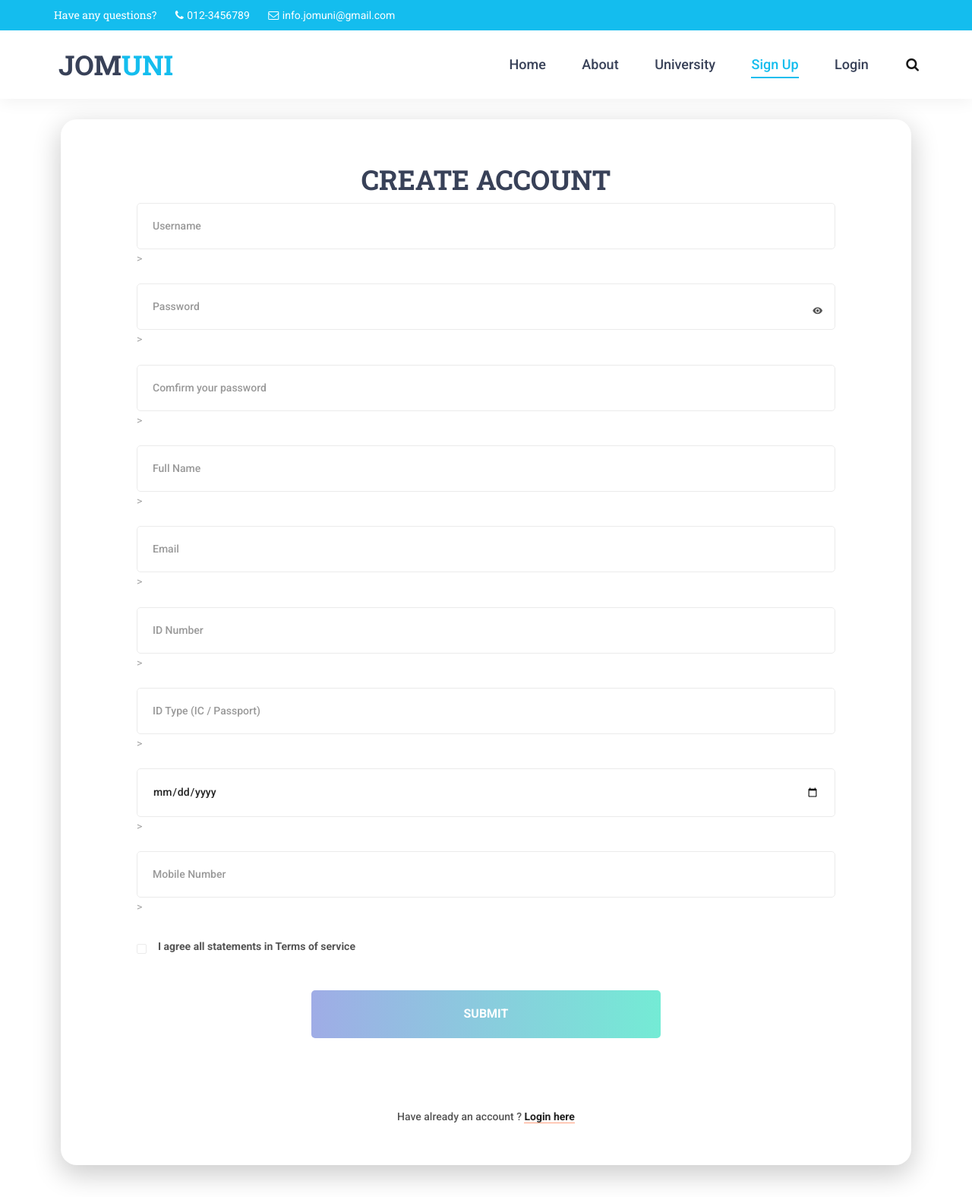
After one commit to yimin22/BIT216Assignment, a PHP site: page /login.html in a window 1280 px wide. The commit adds this page. Shown: the whole page at 76% size. Run offline with PHP 8.4, Linux system fonts and the light colour scheme.

Commit message:
Login and Sign Up html 7/3 main_sytle 7/3

```diff
--- /dev/null
+++ b/login.html
@@ -0,0 +1,150 @@
+<!DOCTYPE html>
+<html lang="en">
+<head>
+<title>Sign Up</title>
+<meta charset="utf-8">
+<meta http-equiv="X-UA-Compatible" content="IE=edge">
+<meta name="description" content="JOMUNI project">
+<meta name="viewport" content="width=device-width, initial-scale=1">
+<link rel="stylesheet" type="text/css" href="styles/bootstrap4/bootstrap.min.css">
+<link href="plugins/font-awesome-4.7.0/css/font-awesome.min.css" rel="stylesheet" type="text/css">
+<link rel="stylesheet" type="text/css" href="plugins/OwlCarousel2-2.2.1/owl.carousel.css">
+<link rel="stylesheet" type="text/css" href="plugins/OwlCarousel2-2.2.1/owl.theme.default.css">
+<link rel="stylesheet" type="text/css" href="plugins/OwlCarousel2-2.2.1/animate.css">
+<link rel="stylesheet" type="text/css" href="styles/responsive.css">
+<!-- Font Icon -->
+<link rel="stylesheet" href="fonts/material-icon/css/material-design-iconic-font.min.css">
+<!-- Main css -->
+<link rel="stylesheet" href="styles/style.css">
+<link rel="stylesheet" type="text/css" href="styles/main_styles.css">
+</head>
+
+<body>
+
+<div class="super_container">
+	<!-- Header -->
+	<header class="header">
+	<div class="top_bar">
+		<div class="top_bar_container">
+			<div class="container">
+				<div class="row">
+					<div class="col">
+						<div class="top_bar_content d-flex flex-row align-items-center justify-content-start">
+							<ul class="top_bar_contact_list">
+								<li><div class="question">Have any questions?</div></li>
+								<li>
+									<i class="fa fa-phone" aria-hidden="true"></i>
+									<div>012-3456789</div>
+								</li>
+								<li>
+									<i class="fa fa-envelope-o" aria-hidden="true"></i>
+									<div>info.jomuni@gmail.com</div>
+								</li>
+							</ul>
+						</div>
+					</div>
+				</div>
+			</div>
+		</div>
+	</div>
+<div class="header_container">
+	<div class="container">
+		<div class="row">
+			<div class="col">
+				<div class="header_content d-flex flex-row align-items-center justify-content-start">
+					<div class="logo_container">
+						<a href="#">
+							<div class="logo_text">JOM<span>UNI</span></div>
+						</a>
+					</div>
+					<nav class="main_nav_contaner ml-auto">
+						<ul class="main_nav">
+							<li><a href="index.html">Home</a></li>
+							<li><a href="about.html">About</a></li>
+							<li><a href="university.html">University</a></li>
+							<li class="active"><a href="signup.html">Sign Up</a></li>
+							<li><a href="login.html">Login</a></li>
+						</ul>
+						<div class="search_button"><i class="fa fa-search" aria-hidden="true"></i></div>
+
+					</nav>
+
+				</div>
+			</div>
+		</div>
+	</div>
+</div>
+</header>
+
+<!--Content-->
+<div class="main">
+        <section class="signup">
+            <!-- <img src="images/signup-bg.jpg" alt=""> -->
+            <div class="container">
+                <div class="signup-content">
+                    <form method="POST" id="signup-form" class="signup-form">
+                        <h2 class="form-title">Create account</h2>
+                        <div class="form-group">
+                            <input type="text" class="form-input" name="username" id="username" placeholder="Username" required <?php echo isset($username)?"value=".warpQuote($username):""; ?>>
+                        </div>
+                        <div class="form-group">
+                            <input type="text" class="form-input" name="password" id="password" placeholder="Password" required <?php echo isset($password)?"value=".warpQuote($password):""; ?>>
+                            <span toggle="#password" class="zmdi zmdi-eye field-icon toggle-password"></span>
+                        </div>
+                        <div class="form-group">
+                            <input type="password" class="form-input" name="re_password" id="re_password" placeholder="Comfirm your password" required <?php echo isset($repassword)?"value=".warpQuote($repassword):""; ?>>
+                        </div>
+                        <div class="form-group">
+                            <input type="text" class="form-input" name="fullname" id="fullname" placeholder="Full Name" required <?php echo isset($fullname)?"value=".warpQuote($fullname):""; ?>>
+                        </div>
+                        <div class="form-group">
+                            <input type="email" class="form-input" name="email" id="email" placeholder="Email" required <?php echo isset($email)?"value=".warpQuote($email):""; ?>>
+                        </div>
+                        <div class="form-group">
+                            <input type="number" class="form-input" name="id_num" id="id_num" placeholder="ID Number" required <?php echo isset($idNum)?"value=".$idNum:""; ?>>
+                        </div>
+                        <div class="form-group">
+                            <input type="text" class="form-input" name="id_type" id="id_type" placeholder="ID Type (IC / Passport)" required <?php echo isset($idType)?"value=".warpQuote($idType):""; ?>>
+                        </div>
+                        <div class="form-group">
+                            <input type="date" class="form-input" name="dateOfBirth" id="dateOfBirth" placeholder="Date of Birth" required <?php echo isset($dateOfBirth)?"value=".warpQuote($dateOfBirth):""; ?>>
+                        </div>
+                        <div class="form-group">
+                            <input type="tel" class="form-input" name="mobile_no" id="mobile_no" placeholder="Mobile Number" required <?php echo isset($mobileNum)?"value=".$mobileNum:""; ?>>
+                        </div>
+                        <div class="form-group">
+                            <input type="checkbox" name="agree-term" id="agree-term" class="agree-term" />
+                            <label for="agree-term" class="label-agree-term"><span><span></span></span>I agree all statements in  <a href="#" class="term-service">Terms of service</a></label>
+                        </div>
+                        <div class="form-group">
+                            <button type="submit" name="submit" id="submit" class="form-submit submit2" value="<?php echo $USERS ?>">Submit</button>
+                        </div>
+                    </form>
+                    <p class="loginhere">
+                        Have already an account ? <a href=login.php class="loginhere-link">Login here</a>
+                    </p>
+                </div>
+            </div>
+        </section>
+    </div>
+
+
+<?php include("footer.php")?>
+</div>
+<script src="js/jquery-3.2.1.min.js"></script>
+<script src="styles/bootstrap4/popper.js"></script>
+<script src="styles/bootstrap4/bootstrap.min.js"></script>
+<script src="plugins/greensock/TweenMax.min.js"></script>
+<script src="plugins/greensock/TimelineMax.min.js"></script>
+<script src="plugins/scrollmagic/ScrollMagic.min.js"></script>
+<script src="plugins/greensock/animation.gsap.min.js"></script>
+<script src="plugins/greensock/ScrollToPlugin.min.js"></script>
+<script src="plugins/OwlCarousel2-2.2.1/owl.carousel.js"></script>
+<script src="plugins/easing/easing.js"></script>
+<script src="plugins/parallax-js-master/parallax.min.js"></script>
+<script src="js/custom.js"></script>
+
+<script src="vendor/jquery/jquery.min.js"></script>
+<script src="js/main.js"></script>
+</body>
+</html>
--- a/styles/main_styles.css
+++ b/styles/main_styles.css
@@ -14,6 +14,8 @@
 	3.4 Main Nav
 	3.5 Hamburger
 4. Menu
+	4.1 Sign Up Page
+	4.2 Login
 5. Section
 6. Home
 7. Features
@@ -730,6 +732,42 @@
 	font-size: 14px !important;
 	font-weight: 400 !important;
 	color: rgba(0,0,0,0.4) !important;
+}
+/*********************************
+4.1 Sign Up Page
+*********************************/
+.signup
+{
+	position:inherit;
+	width: 80em;
+  height: auto;
+  margin: 3em auto;
+  border-radius: 1.5em;
+  box-shadow: 0px 11px 35px 2px rgba(0.1, 0, 0, 0.2);
+}
+
+/*********************************
+4.2 login Page
+*********************************/
+.login
+{
+	position:inherit;
+	width: 80em;
+  height: auto;
+  margin: 3em auto;
+  border-radius: 1.5em;
+  box-shadow: 0px 11px 35px 2px rgba(0.1, 0, 0, 0.2);
+
+}
+.login-form
+{
+	padding: 2em;
+}
+.registerhere
+{
+	padding-top: -9em;
+	padding-bottom: 5em;
+	text-align: center;
 }
 
 /*********************************
```
Also changed, not shown: signup.html (added, +150 -0 lines).
